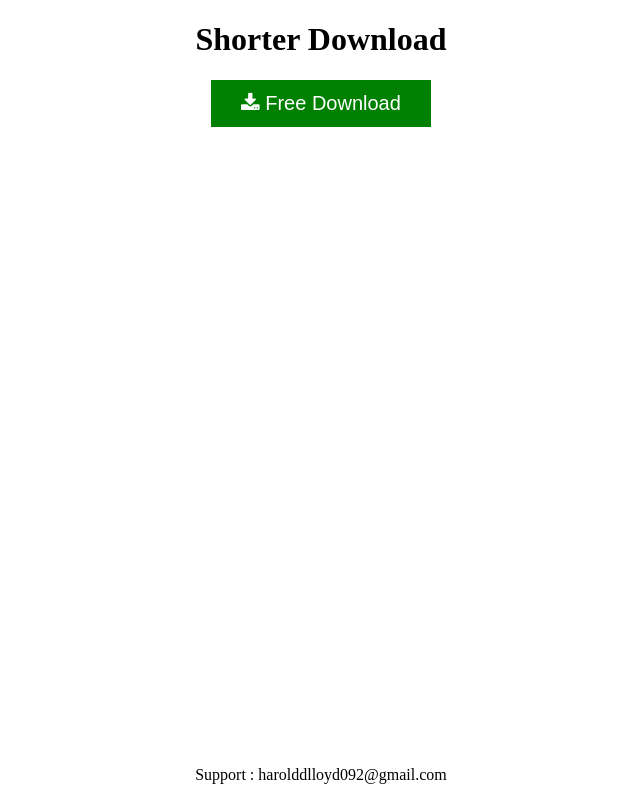
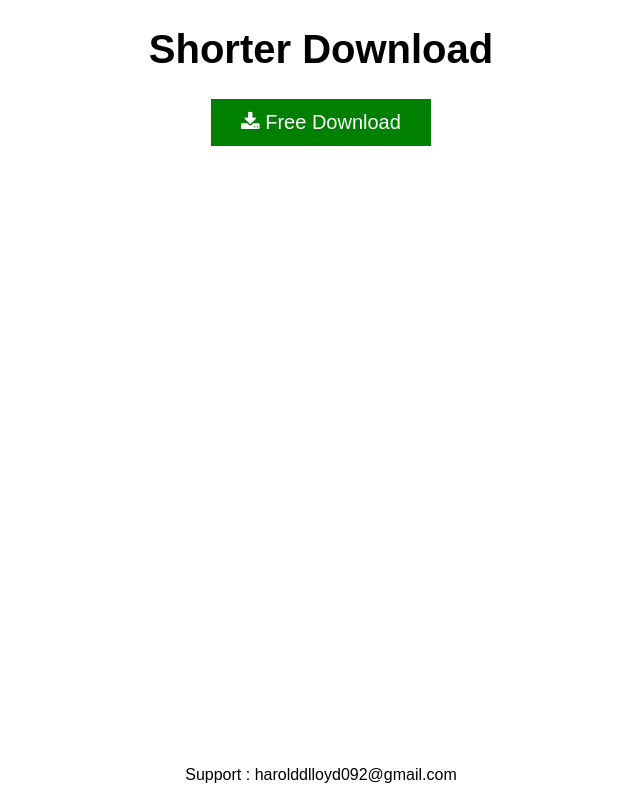
Before and after one commit to shorter-download/download-beta, a plain HTML site: page index.html in a window 1280 px wide. Shown: the whole page, without its empty margins (319-959 px from the left). Drawn offline with Linux system fonts and the light colour scheme; a web font is replaced by a local one.

Commit message:
Update index.html

```diff
--- a/index.html
+++ b/index.html
@@ -2,49 +2,43 @@
 <html lang="en">
 <meta name="viewport" content="width=device-width, initial-scale=1">
 <head>
+    <link rel="preconnect" href="https://fonts.googleapis.com">
+    <link rel="preconnect" href="https://fonts.gstatic.com" crossorigin>
+    <link href="https://fonts.googleapis.com/css2?family=Otomanopee+One&display=swap" rel="stylesheet">
     <link rel="stylesheet" href="https://cdnjs.cloudflare.com/ajax/libs/font-awesome/4.7.0/css/font-awesome.min.css">
+    <link rel="stylesheet" href="textfonts.css">
+    <link rel="stylesheet" href="btn.css">
+    <script src="main.js" defer></script>
+    <title>Your download is getting ready</title>
 <style>
-    .footer {
-      position: fixed;
-      left: 0;
-      bottom: 0;
-      width: 100%;
-      color: black;
-      text-align: center;
-    }
 
-    .btn {
-    background-color: Green;
-    border: none;
-    color: white;
-    padding: 12px 30px;
-    cursor: pointer;
-    font-size: 20px;
-    }
+</style>
 
-    .btn:hover {
-    background-color: DarkGreen;
-    }
-</style>
-    <link rel="shortcut icon" href="Download.ico" />
-    <meta charset="UTF-8">
-    <script async src="https://pagead2.googlesyndication.com/pagead/js/adsbygoogle.js?client=ca-pub-8665710851830026" crossorigin="anonymous">
-    </script>
-    <title>Short Downloads</title>
 </head>
 <body>
-<!-- Div content -->
-<div style="margin:0 auto;text-align:center">
+<link rel="shortcut icon" href="Download.ico" />
+<meta charset="UTF-8">
+<title>Short Downloads</title>
 
-    <!-- Div align in the middle -->
-    <div style="margin-left:auto;margin-right:auto;text-align:center">
-        <h1>Shorter Download</h1>
+    <!-- Center div -->
+<center>
+<div style="text-align:center;">
+    <h1 class="title_page">Shorter Download</h1>
+
+    <!-- Button div -->
+
+    <div style="text-align:center;">
         <button class="btn" type="submit" onclick="window.open('file.zip')"><i class="fa fa-download"></i> Free Download</button>
     </div>
+
+    <!-- Progress bar div -->
+
+    <!-- Footer div -->
 
     <div class="footer">
         <p>Support : harolddlloyd092@gmail.com</p>
     </div>
 </div>
+</center>
 </body>
 </html>
```
